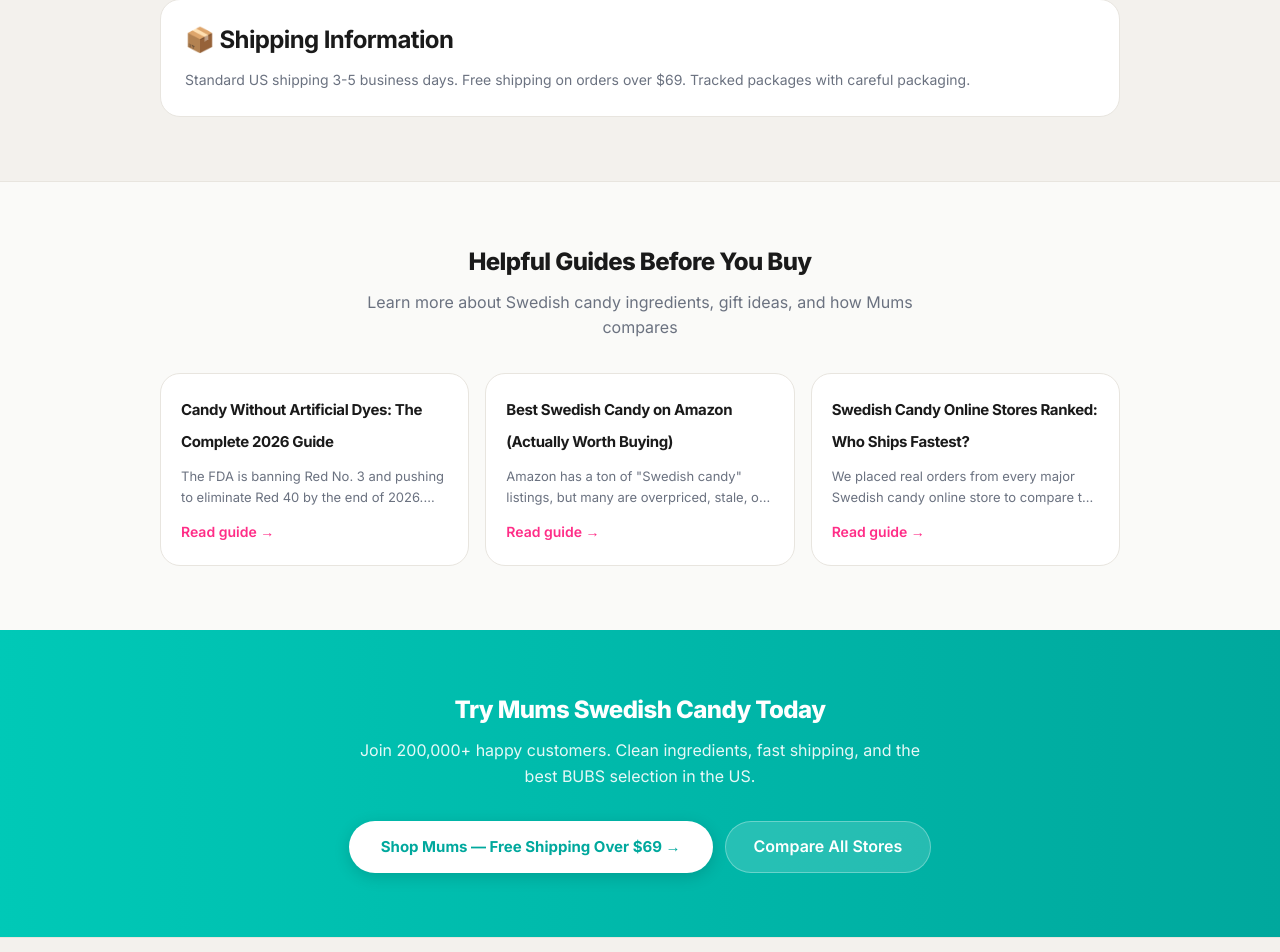
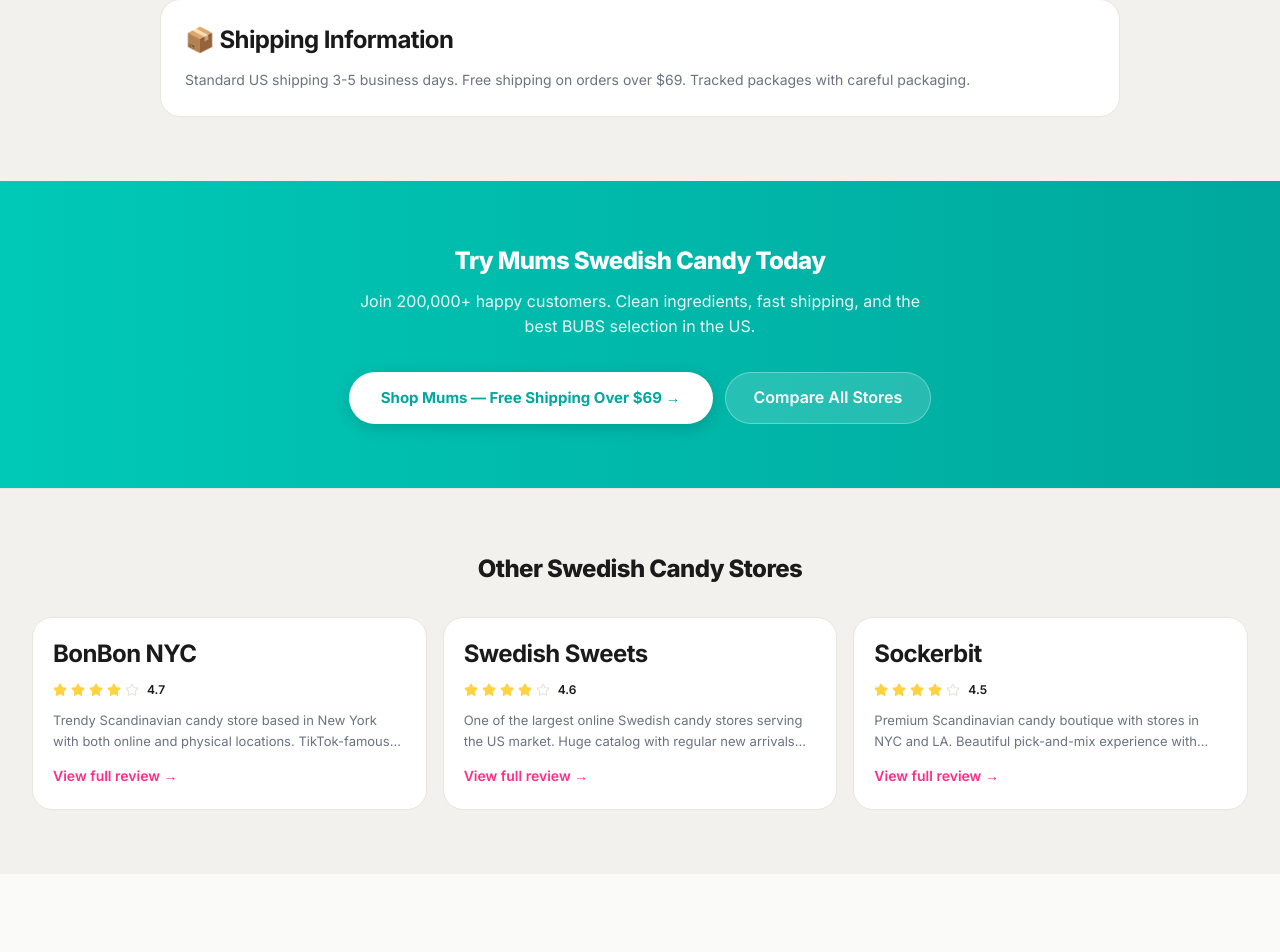
Before and after one commit to maxsandborg/swedishcrave, a Next.js app: page /stores/mums-swedish-candy in a window 1280 px wide. Shown: the part 3693-4645 px from the top of the page. Built offline with nearby package versions, Linux system fonts and the light colour scheme.

Commit message:
Remove related articles section from Mums store page — keep conversion focus, avoid leaking affiliate clicks to internal pages

```diff
--- a/src/app/stores/[slug]/page.tsx
+++ b/src/app/stores/[slug]/page.tsx
@@ -7,7 +7,6 @@
   getAllStoreSlugs,
 } from '@/lib/utils';
 import { stores } from '@/data/stores';
-import { articles } from '@/data/articles';
 import Breadcrumbs from '@/components/Breadcrumbs';
 
 const storeColors: Record<string, string> = {
@@ -29,13 +28,6 @@
     { name: 'Sour Swedish Mix With BUBS', reviews: '458', price: '$19.99', originalPrice: '$24.69', image: '/images/stores/mums-products/sour-mix.jpg' },
     { name: 'Sweet Swedish Mix With BUBS', reviews: '382', price: '$19.99', originalPrice: '$24.69', image: '/images/stores/mums-products/sweet-mix.jpg' },
     { name: 'All-In-One Party Mix', reviews: '282', price: '$79.00', originalPrice: '', image: '/images/stores/mums-products/party-mix.jpg' },
-  ],
-  relatedArticleSlugs: [
-    'candy-without-artificial-dyes',
-    'best-swedish-candy-gift-boxes',
-    'best-swedish-candy-on-amazon',
-    'swedish-candy-store-reviews',
-    'bubs-vs-haribo',
   ],
 };
 
@@ -107,13 +99,6 @@
   const shopUrl = store.affiliateUrl && store.affiliateUrl !== '#' ? store.affiliateUrl : store.url;
   const isAffiliate = store.affiliateUrl && store.affiliateUrl !== '#';
   const isMums = store.slug === 'mums-swedish-candy';
-
-  /* Related articles for Mums */
-  const relatedArticles = isMums
-    ? mumsData.relatedArticleSlugs
-        .map((slug) => articles.find((a) => a.slug === slug))
-        .filter((a): a is NonNullable<typeof a> => a !== undefined && a.status === 'published')
-    : [];
 
   return (
     <>
@@ -472,39 +457,6 @@
         </div>
       </section>
 
-      {/* MUMS ONLY: Related Articles — internal linking for SEO */}
-      {isMums && relatedArticles.length > 0 && (
-        <section className="py-14 md:py-16 border-t border-sc-border">
-          <div className="max-w-5xl mx-auto px-4 sm:px-6 lg:px-8">
-            <h2 className="font-display text-2xl font-extrabold text-sc-text mb-3 text-center">
-              Helpful Guides Before You Buy
-            </h2>
-            <p className="text-sc-text-muted text-center mb-8 max-w-xl mx-auto">
-              Learn more about Swedish candy ingredients, gift ideas, and how Mums compares
-            </p>
-            <div className="grid grid-cols-1 sm:grid-cols-2 lg:grid-cols-3 gap-4">
-              {relatedArticles.slice(0, 3).map((article) => (
-                <Link
-                  key={article.slug}
-                  href={`/blog/${article.slug}`}
-                  className="group bg-sc-card border border-sc-border rounded-sc-lg p-5 hover:border-sc-pink hover:shadow-sc-hover hover:-translate-y-0.5 transition-all"
-                >
-                  <h3 className="font-display font-bold text-sc-text group-hover:text-sc-pink transition-colors text-[15px] mb-2 line-clamp-2">
-                    {article.h1}
-                  </h3>
-                  <p className="text-[13px] text-sc-text-muted leading-[1.6] line-clamp-2 mb-3">
-                    {article.intro.replace(/<[^>]*>/g, '').substring(0, 120)}...
-                  </p>
-                  <span className="text-sm font-semibold text-sc-pink">
-                    Read guide →
-                  </span>
-                </Link>
-              ))}
-            </div>
-          </div>
-        </section>
-      )}
-
       {/* CTA Section */}
       <section className={`py-14 md:py-16 text-center ${isMums ? 'bg-gradient-to-r from-[#00C9B7] to-[#00A89D]' : ''}`}>
         <div className="max-w-4xl mx-auto px-4 sm:px-6 lg:px-8">
```
